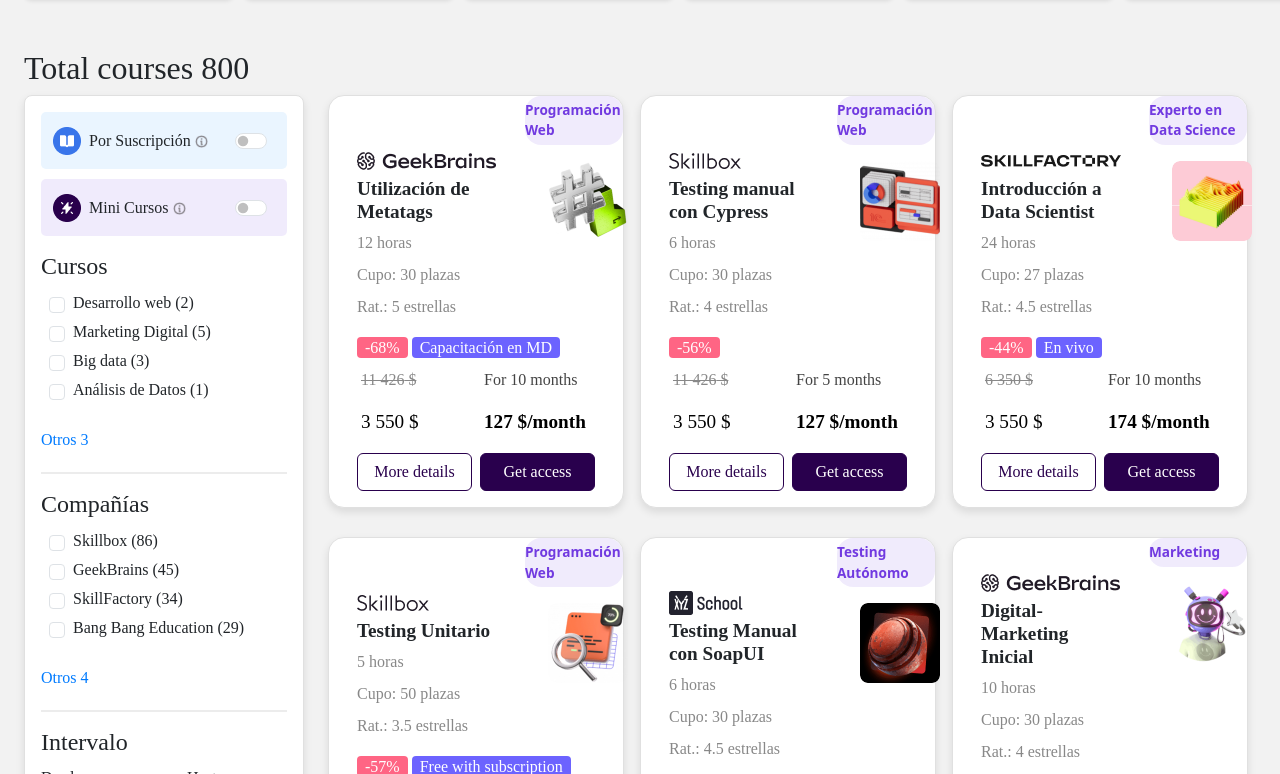
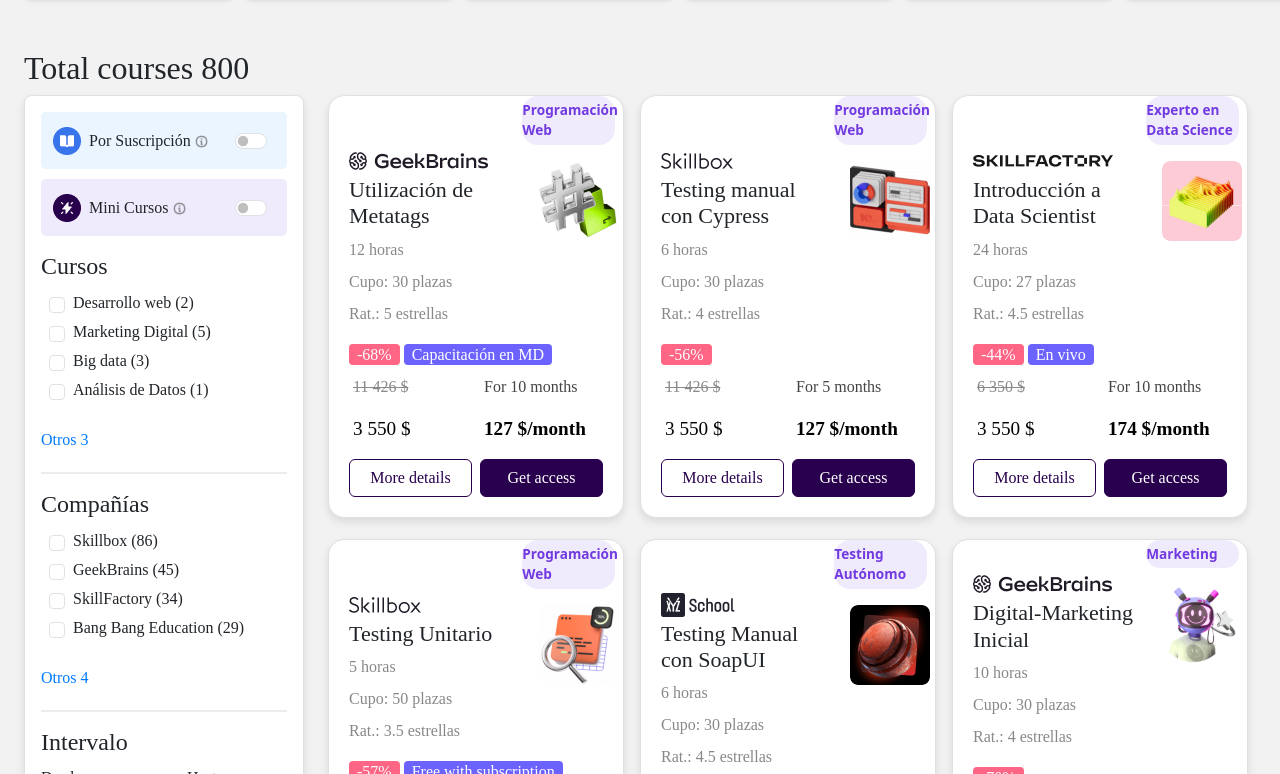
Before and after one commit to FacuMozo/CatalogFront, a React (Create React App) app: page / in a window 1280 px wide. Shown: the part 606-1380 px from the top of the page. Built offline with nearby package versions, Linux system fonts and the light colour scheme; a web font is replaced by a local one.

Commit message:
Coursecard fix

```diff
--- a/src/components/CoursesSection/CourseCard.jsx
+++ b/src/components/CoursesSection/CourseCard.jsx
@@ -47,17 +47,17 @@
 
             <div className="card-body">
                 <div className="course-title-wrapper">
-                    <div className='container'>
-                        <div className='row'>
+                    <div className='container p-0'>
+                        <div className='row row-container g-0'>
                             <div className='col-8 px-0'>
                                 <img src={logoSrc} alt={"Provider "+logo} className="provider-logo" />
-                                <h3 className="course-title">{title}</h3>
+                                <h3 className="course-title m-0">{title}</h3>
                                 <p className="course-hours">{hours} horas</p>
                                 {slots && <p className="course-slots">Cupo: {slots} plazas</p>}
                                 {rating && <p className="course-rating">Rat.: {rating} estrellas</p>}
 
                             </div>
-                            <div className='col-4 pt-3 text-end'>
+                            <div className='col-4 pt-3 px-0 text-end'>
                                 <div className="course-image">
                                     <img src={courseLogoSrc} alt="Course Image" />
                                 </div>
--- a/src/components/CoursesSection/CourseCard.scss
+++ b/src/components/CoursesSection/CourseCard.scss
@@ -11,7 +11,7 @@
 .course-card {
     border: 1px solid #e0e0e0;
     border-radius: 16px;
-
+    padding: 0 20px 20px 20px;
     background: white;
     box-shadow: 0 4px 8px rgba(0, 0, 0, 0.1);
     position: relative;
@@ -26,15 +26,15 @@
     }
 
     .card-body {
-        padding: 0 16px 0 16px;
+        padding: 0;
         .course-title-wrapper {
             display: flex; /* Alinea el título y la imagen del curso en la misma fila */
             align-items: flex-start; /* Alinea los elementos al inicio */
             .course-title {
-                font-size: 1.2rem;
-                font-weight: bold;
+                font-size: 22px;
+                font-weight: 300;
                 margin-top: 0;
-                margin-right: 16px; /* Espacio entre el título y la imagen del curso */
+                 /* Espacio entre el título y la imagen del curso */
                 flex: 1; /* El título ocupa el espacio restante */
                 word-wrap: break-word; /* Hace que el texto haga wrap */
             }
@@ -97,7 +97,7 @@
         }
     }
     .card-footer {
-        padding: 0 16px 16px 16px;
+        padding: 0 ;
         display: flex;
         // gap: 4px;
         justify-content: space-between;
```
